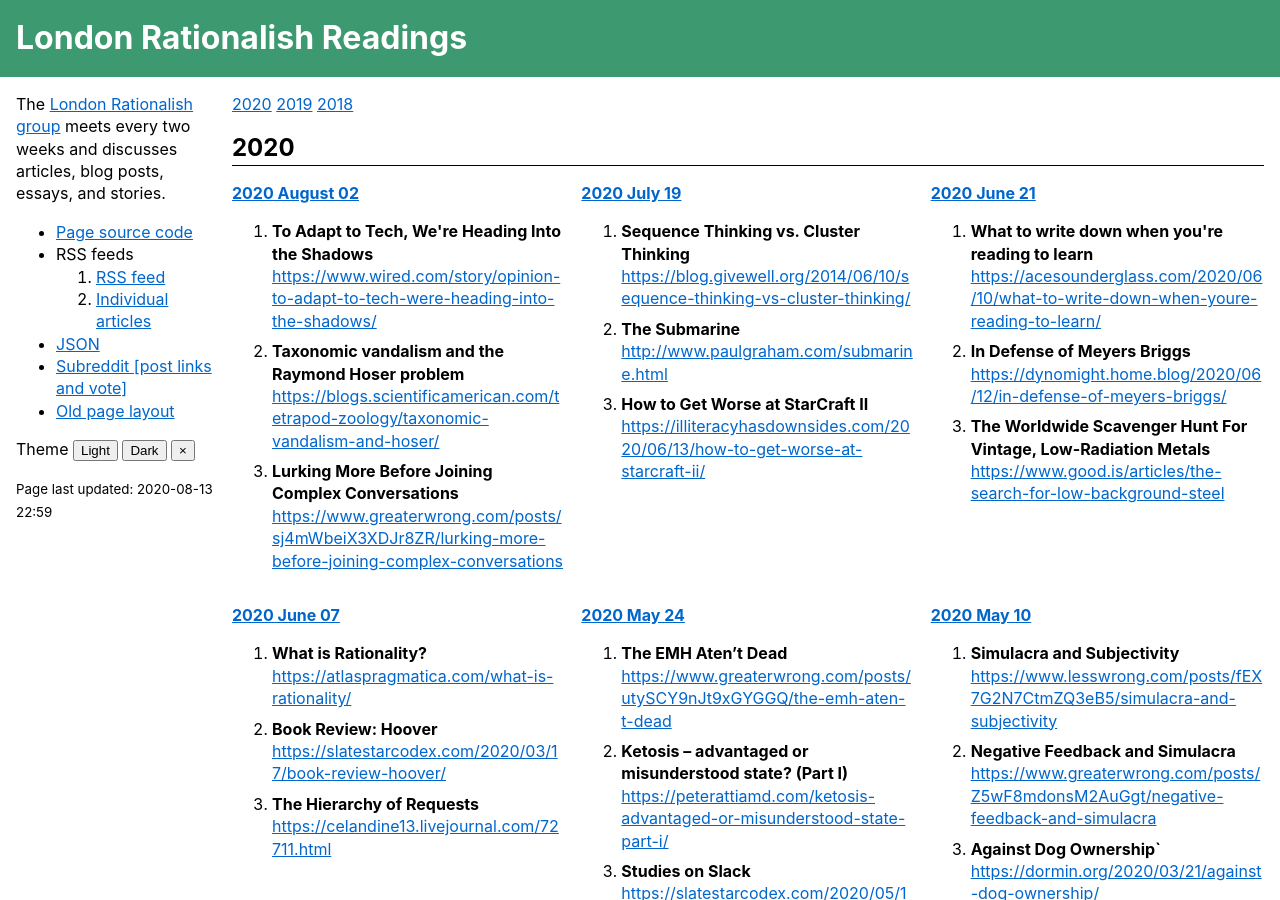
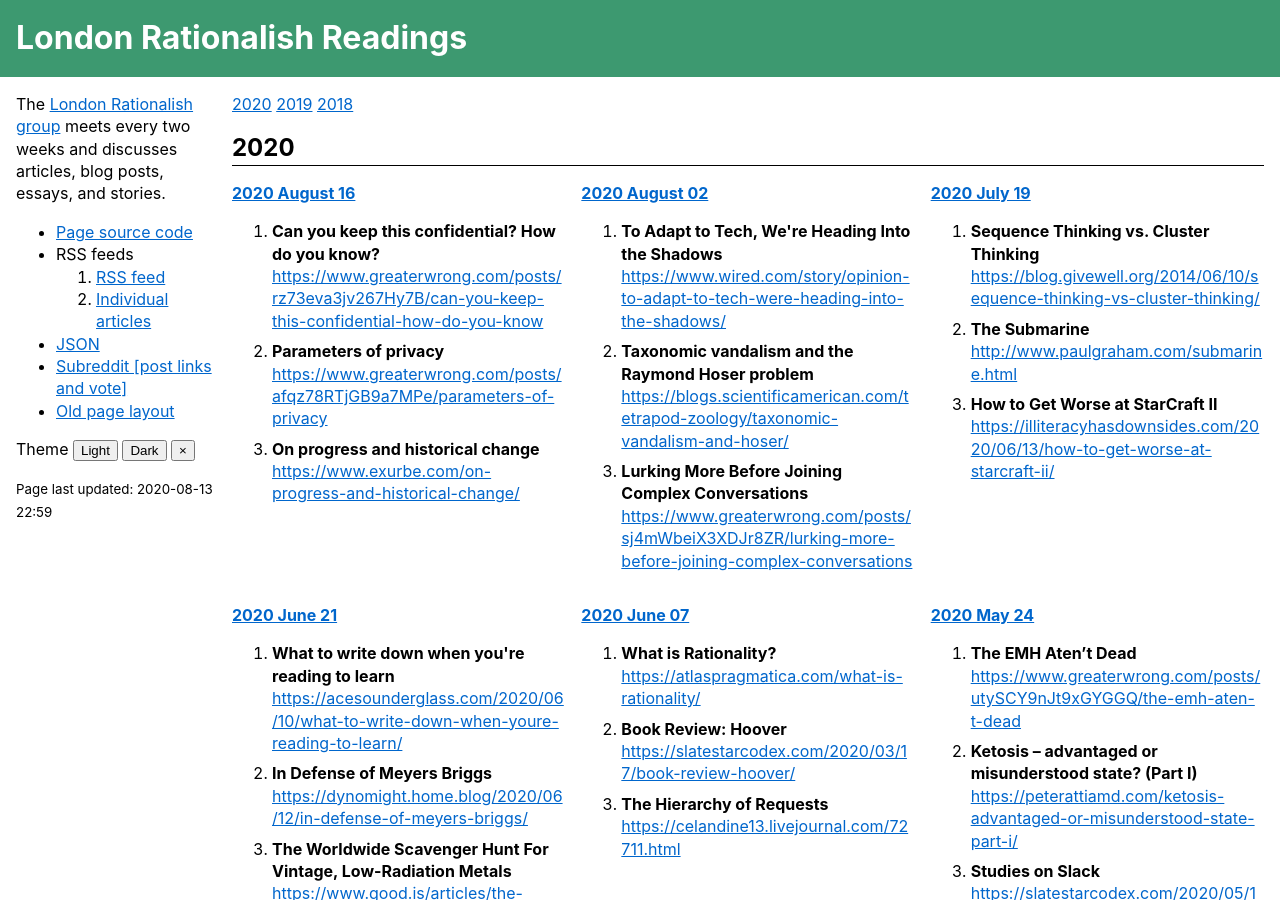
Before and after one commit to sackeyjason/london-rationalish-readings, a Jekyll site: the page built from index.html, in a window 1280 px wide and 900 px high. Built offline with Jekyll 4.4.1, drawn with Linux system fonts in a browser that asks for light colours.

Commit message:
Update list.yaml

```diff
--- a/_data/list.yaml
+++ b/_data/list.yaml
@@ -1,4 +1,12 @@
 meetings:
+- date: 2020.08.16
+  list:
+  - title: "Can you keep this confidential? How do you know?"
+    link: https://www.greaterwrong.com/posts/rz73eva3jv267Hy7B/can-you-keep-this-confidential-how-do-you-know
+  - title: "Parameters of privacy"
+    link: https://www.greaterwrong.com/posts/afqz78RTjGB9a7MPe/parameters-of-privacy
+  - title: "On progress and historical change"
+    link: https://www.exurbe.com/on-progress-and-historical-change/
 - date: 2020.08.02
   list:
   - title: "To Adapt to Tech, We're Heading Into the Shadows"
```
